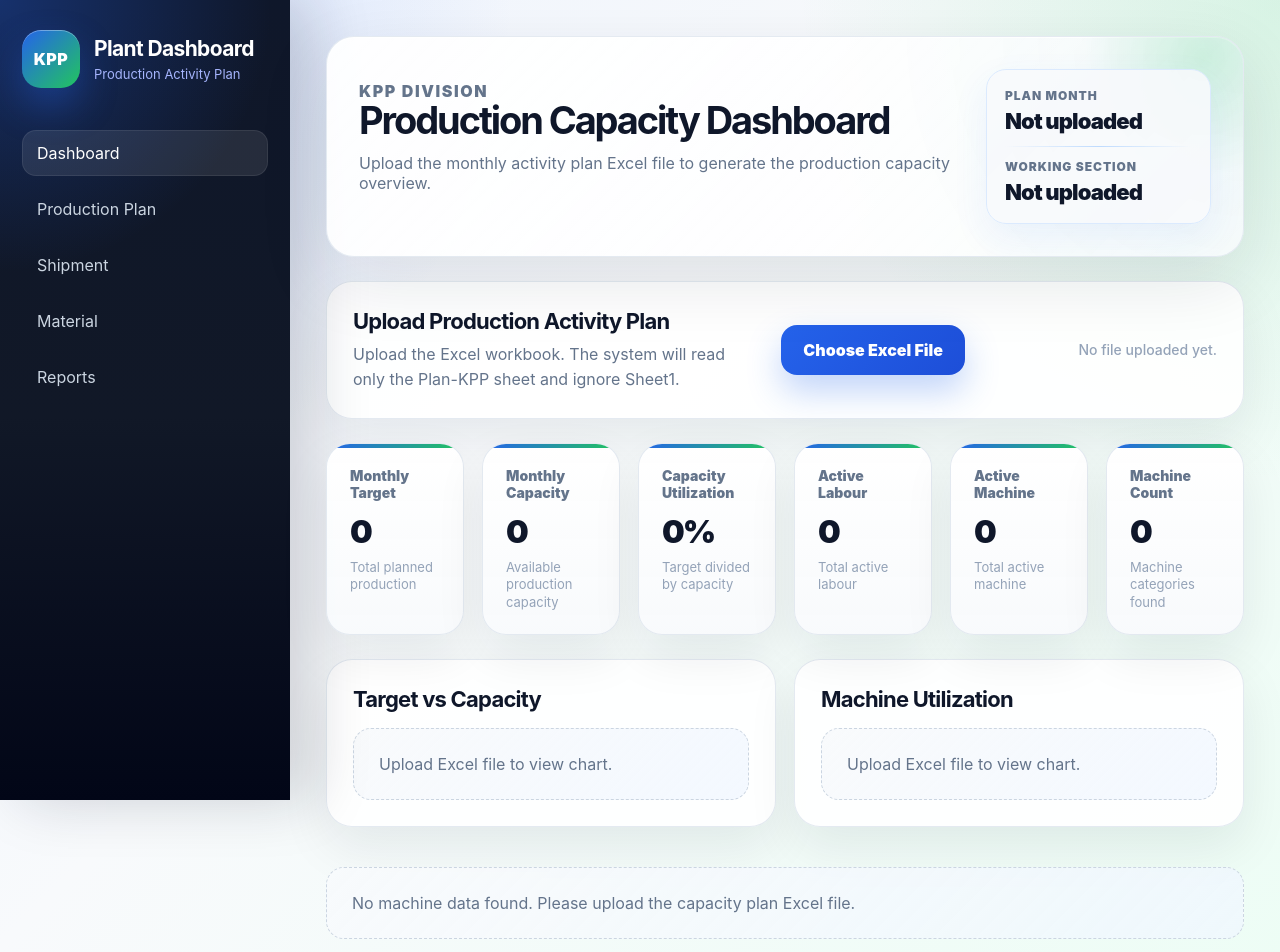
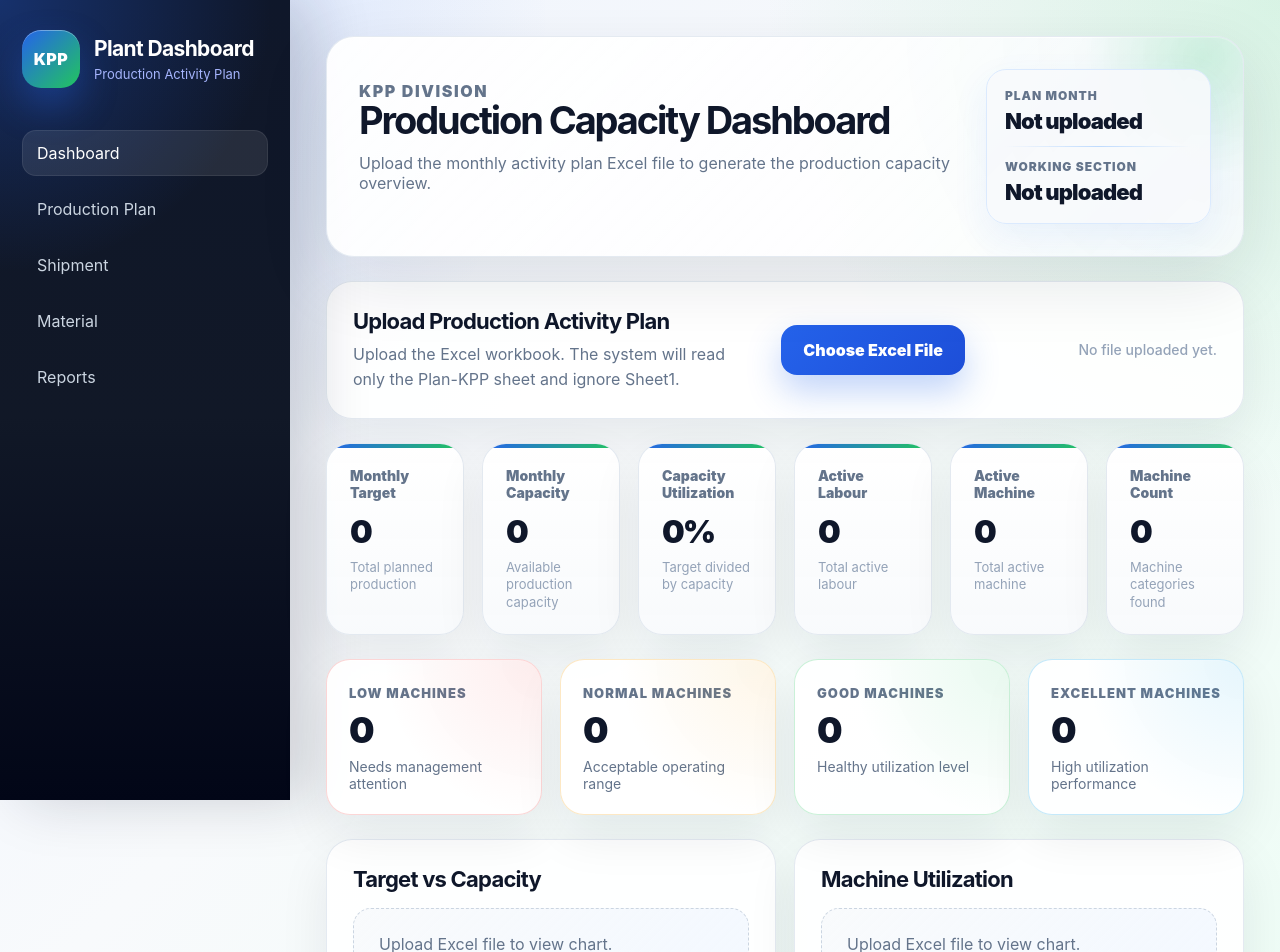
Before and after one commit to dasrudra/Production-Plant-Dashboard, a React (Vite) app in the folder frontend/: page / in a window 1280 px wide. Shown: the top 952 px of the page. Built offline with nearby package versions, Linux system fonts and the light colour scheme.

Commit message:
Add machine status summary cards

```diff
--- a/frontend/src/App.css
+++ b/frontend/src/App.css
@@ -566,3 +566,109 @@ tbody tr:hover {
   height: 1px;
   background: linear-gradient(90deg, transparent, #bfdbfe, transparent);
 }
+
+/* Machine status summary section */
+.status-summary-grid {
+  display: grid;
+  grid-template-columns: repeat(4, 1fr);
+  gap: 18px;
+}
+
+.status-summary-card {
+  border-radius: 24px;
+  padding: 22px;
+  position: relative;
+  overflow: hidden;
+  background: rgba(255, 255, 255, 0.92);
+  border: 1px solid rgba(226, 232, 240, 0.95);
+  box-shadow:
+    0 20px 50px rgba(15, 23, 42, 0.08),
+    inset 0 1px 0 rgba(255, 255, 255, 0.9);
+  transition:
+    transform 0.22s ease,
+    box-shadow 0.22s ease,
+    border-color 0.22s ease;
+}
+
+.status-summary-card:hover {
+  transform: translateY(-4px);
+  box-shadow:
+    0 26px 70px rgba(15, 23, 42, 0.13),
+    inset 0 1px 0 rgba(255, 255, 255, 0.9);
+}
+
+.status-summary-card::before {
+  content: "";
+  position: absolute;
+  inset: 0;
+  opacity: 0.1;
+  pointer-events: none;
+}
+
+.status-summary-card span {
+  color: #64748b;
+  font-size: 13px;
+  font-weight: 950;
+  text-transform: uppercase;
+  letter-spacing: 0.08em;
+}
+
+.status-summary-card strong {
+  display: block;
+  margin-top: 10px;
+  font-size: 36px;
+  line-height: 1;
+  font-weight: 950;
+  letter-spacing: -0.06em;
+  color: #0f172a;
+}
+
+.status-summary-card p {
+  margin: 10px 0 0;
+  color: #64748b;
+  font-size: 14px;
+}
+
+.low-summary {
+  border-color: rgba(239, 68, 68, 0.22);
+}
+
+.low-summary::before {
+  background: radial-gradient(circle at top right, #ef4444, transparent 60%);
+}
+
+.normal-summary {
+  border-color: rgba(245, 158, 11, 0.24);
+}
+
+.normal-summary::before {
+  background: radial-gradient(circle at top right, #f59e0b, transparent 60%);
+}
+
+.good-summary {
+  border-color: rgba(34, 197, 94, 0.24);
+}
+
+.good-summary::before {
+  background: radial-gradient(circle at top right, #22c55e, transparent 60%);
+}
+
+.excellent-summary {
+  border-color: rgba(14, 165, 233, 0.24);
+}
+
+.excellent-summary::before {
+  background: radial-gradient(circle at top right, #0ea5e9, transparent 60%);
+}
+
+@media (max-width: 1200px) {
+  .status-summary-grid {
+    grid-template-columns: repeat(2, 1fr);
+  }
+}
+
+@media (max-width: 860px) {
+  .status-summary-grid {
+    grid-template-columns: 1fr;
+  }
+}
--- a/frontend/src/App.tsx
+++ b/frontend/src/App.tsx
@@ -3,6 +3,7 @@ import { useState } from "react";
 import { ExcelUploader } from "./components/ExcelUploader";
 import { KpiCard } from "./components/KpiCard";
 import { MachinePlanTable } from "./components/MachinePlanTable";
+import { StatusSummary } from "./components/StatusSummary";
 import { TargetCapacityChart } from "./components/TargetCapacityChart";
 import { UtilizationChart } from "./components/UtilizationChart";
 import { analyzeExcelFile } from "./services/excelApi";
@@ -12,7 +13,8 @@ import { formatNumber, formatPercent } from "./utils/formatters";
 import "./App.css";
 
 function App() {
-  const [dashboardData, setDashboardData] = useState<ExcelAnalyzeResponse | null>(null);
+  const [dashboardData, setDashboardData] =
+    useState<ExcelAnalyzeResponse | null>(null);
   const [selectedFileName, setSelectedFileName] = useState<string>("");
   const [isLoading, setIsLoading] = useState(false);
   const [errorMessage, setErrorMessage] = useState("");
@@ -139,6 +141,8 @@ function App() {
           />
         </section>
 
+        <StatusSummary summary={summary} />
+
         <section className="charts-grid">
           <TargetCapacityChart rows={rows} />
           <UtilizationChart rows={rows} />
--- /dev/null
+++ b/frontend/src/components/StatusSummary.tsx
@@ -0,0 +1,40 @@
+import type { DashboardSummary } from "../types/dashboard";
+
+type StatusSummaryProps = {
+  summary?: DashboardSummary;
+};
+
+export function StatusSummary({ summary }: StatusSummaryProps) {
+  const lowCount = summary?.statusCounts?.Low ?? 0;
+  const normalCount = summary?.statusCounts?.Normal ?? 0;
+  const goodCount = summary?.statusCounts?.Good ?? 0;
+  const excellentCount = summary?.statusCounts?.Excellent ?? 0;
+
+  return (
+    <section className="status-summary-grid">
+      <div className="status-summary-card low-summary">
+        <span>Low Machines</span>
+        <strong>{lowCount}</strong>
+        <p>Needs management attention</p>
+      </div>
+
+      <div className="status-summary-card normal-summary">
+        <span>Normal Machines</span>
+        <strong>{normalCount}</strong>
+        <p>Acceptable operating range</p>
+      </div>
+
+      <div className="status-summary-card good-summary">
+        <span>Good Machines</span>
+        <strong>{goodCount}</strong>
+        <p>Healthy utilization level</p>
+      </div>
+
+      <div className="status-summary-card excellent-summary">
+        <span>Excellent Machines</span>
+        <strong>{excellentCount}</strong>
+        <p>High utilization performance</p>
+      </div>
+    </section>
+  );
+}
```
